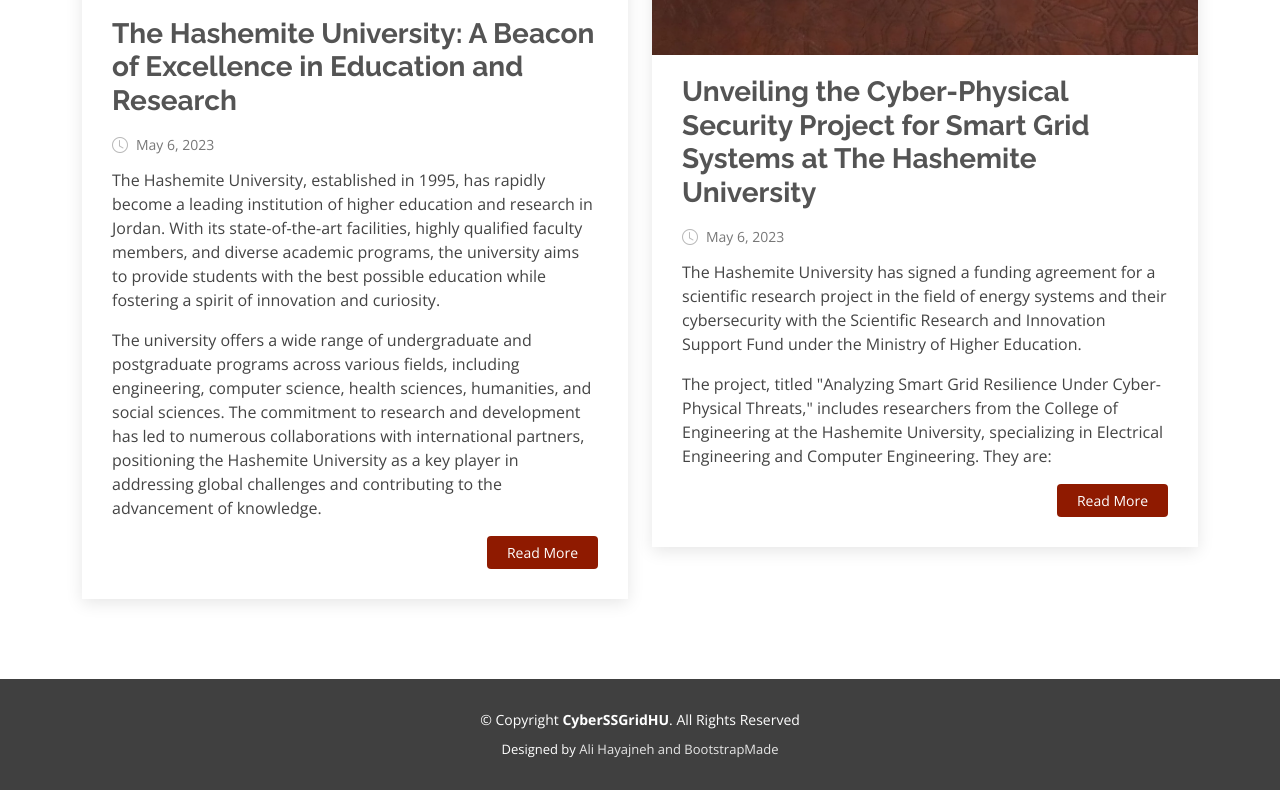
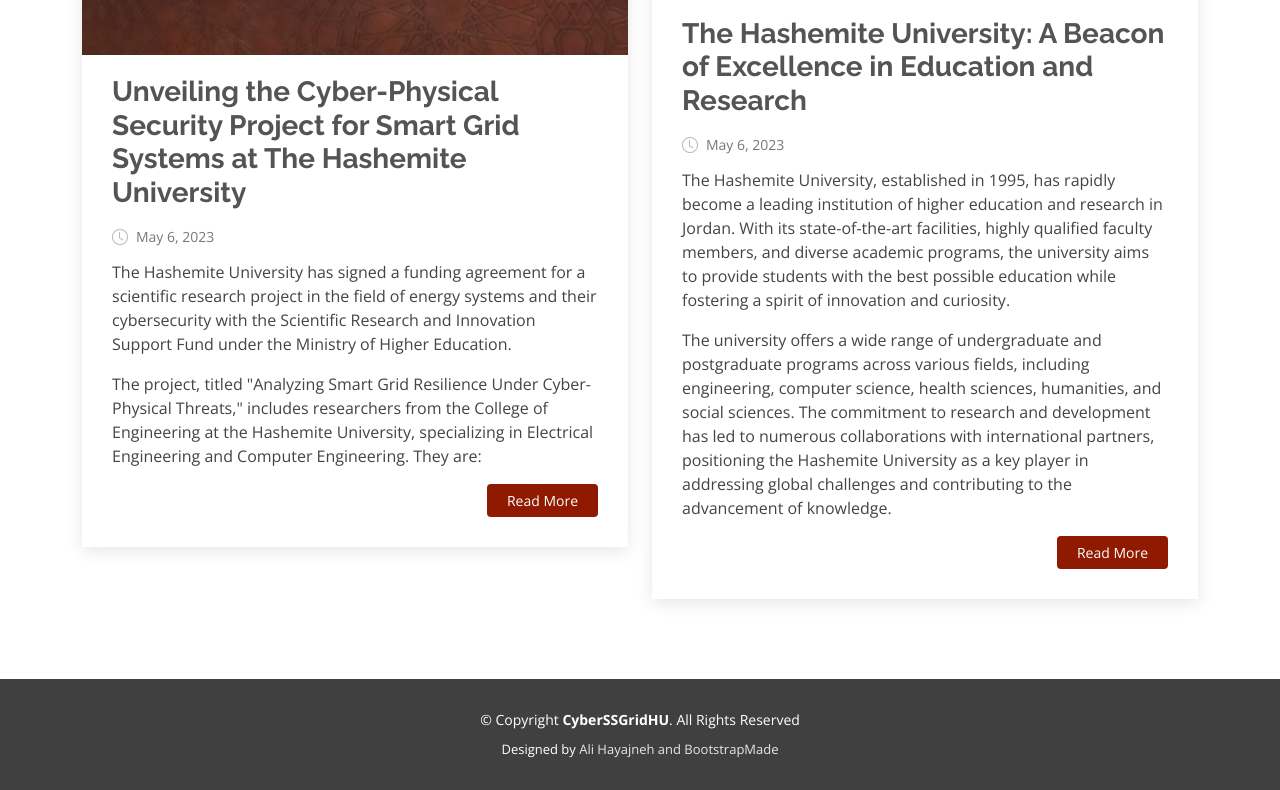
Before and after one commit to cyberssgridhu/cyberssgridhu.github.io, a plain HTML site: page blog.html in a window 1280 px wide. Shown: the part 626-1416 px from the top of the page. Drawn offline with nearby package versions, Linux system fonts and the light colour scheme.

Commit message:
Update blog.html

```diff
--- a/blog.html
+++ b/blog.html
@@ -135,6 +135,44 @@
         <div class="row">
 
           <div class="col-lg-6 entries">
+            <article class="entry">
+              <div class="entry-img">
+                <img src="assets/img/portfolio/g1.jpeg" alt="" class="img-fluid">
+              </div>
+
+              <h2 class="entry-title">
+                <a href="blog-single2.html">Unveiling the Cyber-Physical Security Project for Smart Grid Systems at The
+                  Hashemite University
+                </a>
+              </h2>
+
+              <div class="entry-meta">
+                <ul>
+                  <li class="d-flex align-items-center"><i class="bi bi-clock"></i> <a href=""><time
+                        datetime="2023-05-06">May 6, 2023</time></a></li>
+                </ul>
+              </div>
+
+              <div class="entry-content">
+                <p>
+                  The Hashemite University has signed a funding agreement for a scientific research project in the field
+                  of energy systems and their cybersecurity with the Scientific Research and Innovation Support Fund
+                  under the Ministry of Higher Education.
+                </p>
+                <p>The project, titled "Analyzing Smart Grid Resilience Under Cyber-Physical Threats," includes
+                  researchers from the College of Engineering at the Hashemite University, specializing in Electrical
+                  Engineering and Computer Engineering. They are:</p>
+
+                <div class="read-more">
+                  <a href="blog-single2.html">Read More</a>
+                </div>
+              </div>
+
+            </article><!-- End blog entry -->
+
+          </div><!-- End blog entries list -->
+
+          <div class="col-lg-6 entries">
 
             <article class="entry">
 
@@ -148,7 +186,8 @@
 
               <div class="entry-meta">
                 <ul>
-                  <li class="d-flex align-items-center"><i class="bi bi-clock"></i> <a href=""><time datetime="2023-05-06">May 6, 2023</time></a></li>
+                  <li class="d-flex align-items-center"><i class="bi bi-clock"></i> <a href=""><time
+                        datetime="2023-05-06">May 6, 2023</time></a></li>
                 </ul>
               </div>
 
@@ -176,40 +215,7 @@
           </div><!-- End blog entries list -->
 
 
-          <div class="col-lg-6 entries">
 
-            <article class="entry">
-
-              <div class="entry-img">
-                <img src="assets/img/portfolio/g1.jpeg" alt="" class="img-fluid">
-              </div>
-
-              <h2 class="entry-title">
-                <a href="blog-single2.html">Unveiling the Cyber-Physical Security Project for Smart Grid Systems at The
-                  Hashemite University
-                </a>
-              </h2>
-
-              <div class="entry-meta">
-                <ul>
-                  <li class="d-flex align-items-center"><i class="bi bi-clock"></i> <a href=""><time datetime="2023-05-06">May 6, 2023</time></a></li>
-                </ul>
-              </div>
-
-              <div class="entry-content">
-                <p>
-                  The Hashemite University has signed a funding agreement for a scientific research project in the field of energy systems and their cybersecurity with the Scientific Research and Innovation Support Fund under the Ministry of Higher Education.
-                </p>
-                <p>The project, titled "Analyzing Smart Grid Resilience Under Cyber-Physical Threats," includes researchers from the College of Engineering at the Hashemite University, specializing in Electrical Engineering and Computer Engineering. They are:</p>
-
-                <div class="read-more">
-                  <a href="blog-single2.html">Read More</a>
-                </div>
-              </div>
-
-            </article><!-- End blog entry -->
-
-          </div><!-- End blog entries list -->
 
         </div>
 
```
